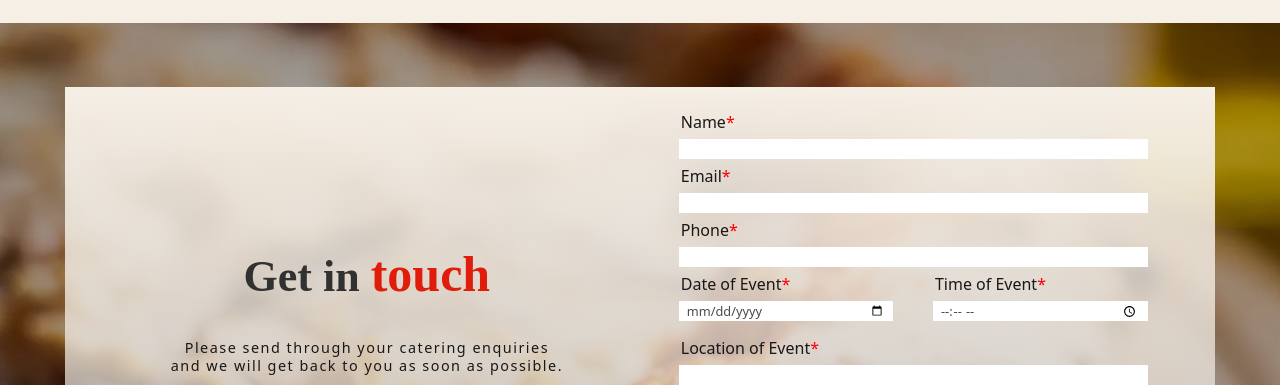
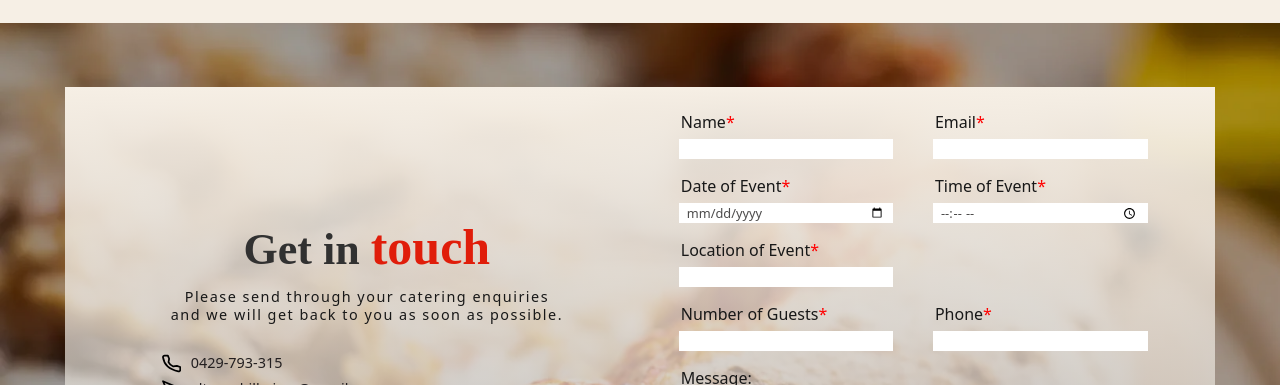
Before and after one commit to mychol96/Sito-Altana, a plain HTML site: page pizza-menu.html in a window 1280 px wide. Shown: the part 3490-3875 px from the top of the page. Drawn offline with nearby package versions, Linux system fonts and the light colour scheme; a web font is replaced by a local one.

Commit message:
form ottimato

```diff
--- a/pizza-menu.html
+++ b/pizza-menu.html
@@ -260,6 +260,7 @@
 
 <!-- SPAZIO -->
 
+
  <!-- FORM -->
 
  <section class="form" id="form">
@@ -267,7 +268,7 @@
   <div class="sfumatura-form">
     <div class="form-left">
       <h3 class="titolo-grande">Get in <span class="red-title">touch</span></h3>
-      <br>
+
       <p class="testo-piccolo lh-sm mx-5" style="color:#181818; letter-spacing: 1.5px; text-align: center;">Please send through your catering enquiries and we will get back to you as soon as possible.</p>
       <div class="contatti">
         <div>
@@ -305,18 +306,18 @@
     <div class="form-right">
       <form action="[LINK_DEL_MODULO_GOOGLE_FORM]" name="contact-us" method="POST" target="_blank" >
 
-
-          <!-- Name -->
-          <label class="form-label" for="name">Name<span style="color: red;">*</span></label>
-          <input  type="text" id="name" name="Name" required>
-          <!-- Email -->
+      <div class="datetime-container">
+          <div class="datetime-input" style="display: flex; flex-direction: column;">
+              <label class="form-label " for="name">Name<span style="color: red;">*</span></label>
+              <input class="d-flex" width="48" type="text" id="name" name="Name" required>
+          </div>
+          <div class="datetime-input" style="display: flex; flex-direction: column;">
               <label class="form-label" for="email">Email<span style="color: red;">*</span></label>
-          <input type="email" id="email" name="Email" required>
+              <input class="d-flex" width="48" type="email" id="email" name="Email" required>
+          </div>
+      </div>
 
 
-        <!-- Phone -->
-        <label class="form-label" for="phone">Phone<span style="color: red;">*</span></label>
-        <input type="tel" id="phone" name="Phone Number" required>
         <!-- Date and Time of Event on the Same Row -->
         <div class="datetime-container">
           <div class="datetime-input" style="display: flex; flex-direction: column;">
@@ -328,12 +329,31 @@
             <input style="padding: 0 8px; font-size: 0.8rem;" type="time" id="time" name="Time of Event" required>
           </div>
         </div>
+
+
         <!-- Location of Event -->
+        <div class="datetime-container">
+          <div class="datetime-input" style="display: flex; flex-direction: column;">
             <label class="form-label" for="location">Location of Event<span style="color: red;">*</span></label>
-        <input type="text" id="location" name="Location of Event" required>
+            <input  type="text" id="location" name="Location of Event" required>
+          </div>
+          <div></div>
+       </div>
+
+        <div class="datetime-container">
            <!-- Number of Guests -->
+           <div class="datetime-input" style="display: flex; flex-direction: column;">
             <label class="form-label" for="guests">Number of Guests<span style="color: red;">*</span></label>
             <input type="number" id="guests" name="Number of Guests" required>
+          </div>
+          <!-- Phone -->
+          <div class="datetime-input" style="display: flex; flex-direction: column;">
+            <label class="form-label" for="phone">Phone<span style="color: red;">*</span></label>
+          <input type="tel" id="phone" name="Phone Number" required>
+        </div>
+        </div>
+
+
         <!-- Message -->
         <label class="form-label" for="message">Message:</label>
         <textarea id="message" name="Message"></textarea>
@@ -345,6 +365,7 @@
 </section>
 
 <!-- FORM -->
+
 
 <footer>
   <div class="footer-container">
```
Also changed, not shown: about.html (+31 -12 lines), catering.html (+31 -12 lines), contact.html (+31 -11 lines). Lines whose indentation alone changed are shown as unchanged.
